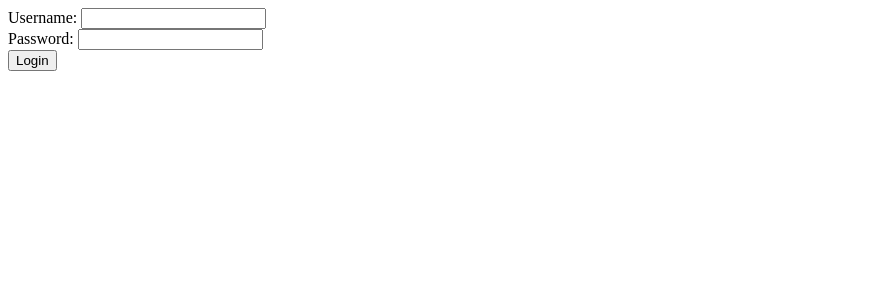
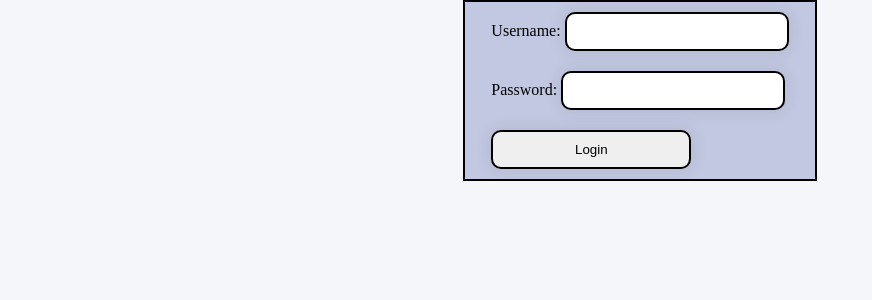
Before and after one commit to heyhenry/Ouroboros, a Flask app: page / in a window 1280 px wide. Shown: the top 300 px of the page, without its empty margins (0-872 px from the left). Run offline with Flask 3, Linux system fonts and the light colour scheme.

Commit message:
Basic form styling.

```diff
--- /dev/null
+++ b/static/styles.css
@@ -0,0 +1,28 @@
+body {
+    height: 100%;
+    width: 100%;
+    margin: 0;
+    font-family: serif, sans-serif, monospace;
+    background-color: #f5f6fa;
+}
+
+.login-container{
+    background-color: #c2c8e1;
+    border: 2px solid black;
+    /* for the content inside the container */
+    display: flex;
+    justify-content: center;
+    /* changes the width of the container */
+    width: 350px;
+    /* removes the whitespace produced by the form container and resizes to appropriate */
+    margin: 0 auto;
+}
+
+.login-container input {
+    margin: 10px 0;
+    padding: 10px;
+    border: 2px solid black;
+    border-radius: 10px;
+    box-shadow: 0 0 15px 4px rgba(0, 0, 0, 0.06);
+    width: 200px;
+}
--- a/templates/login.html
+++ b/templates/login.html
@@ -2,6 +2,7 @@
 <html>
     <head>
         <title>Ouroboros | Login</title>
+        <link type="text/css" rel="stylesheet" href="{{ url_for('static', filename='styles.css') }}">
     </head>
     <body>
         <div class="login-container">
```
